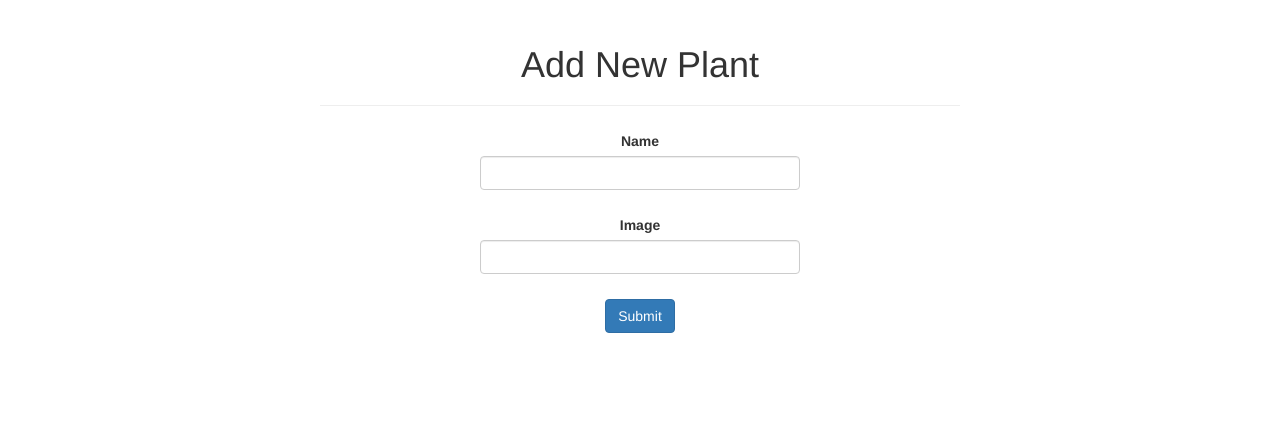
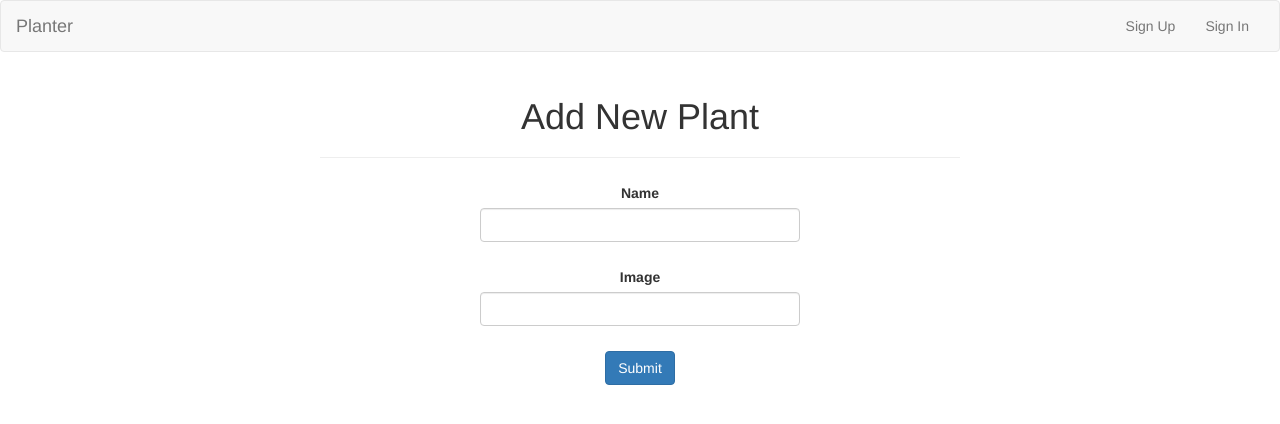
Before and after one commit to bwk103/planter, an Angular app: page /plants/new in a window 1280 px wide. Shown: the top 424 px of the page. Built offline with nearby package versions, Linux system fonts and the light colour scheme.

Commit message:
Add basic header component to front end
Created header component with basic navigation.

```diff
--- a/src/app/app.component.html
+++ b/src/app/app.component.html
@@ -1 +1,2 @@
+<app-header></app-header>
 <router-outlet></router-outlet>
--- a/src/app/app.module.ts
+++ b/src/app/app.module.ts
@@ -8,13 +8,15 @@ import { PlantComponent } from './plant/plant.component';
 import { PlantListComponent } from './plant-list/plant-list.component';
 import { routing } from './app-routes';
 import { PlantNewComponent } from './plant-new/plant-new.component';
+import { HeaderComponent } from './header/header.component';
 
 @NgModule({
   declarations: [
     AppComponent,
     PlantComponent,
     PlantListComponent,
-    PlantNewComponent
+    PlantNewComponent,
+    HeaderComponent
   ],
   imports: [
     BrowserModule,
--- /dev/null
+++ b/src/app/header/header.component.html
@@ -0,0 +1,22 @@
+<nav class="navbar navbar-default">
+  <div class="container-fluid">
+    <!-- Brand and toggle get grouped for better mobile display -->
+    <div class="navbar-header">
+      <button type="button" class="navbar-toggle collapsed" data-toggle="collapse" data-target="#bs-example-navbar-collapse-1" aria-expanded="false">
+        <span class="sr-only">Toggle navigation</span>
+        <span class="icon-bar"></span>
+        <span class="icon-bar"></span>
+        <span class="icon-bar"></span>
+      </button>
+      <a class="navbar-brand" href="#" routerLink="/plants">Planter</a>
+    </div>
+
+    <!-- Collect the nav links, forms, and other content for toggling -->
+    <div class="collapse navbar-collapse" id="bs-example-navbar-collapse-1">
+      <ul class="nav navbar-nav navbar-right">
+        <li><a href="#">Sign Up</a></li>
+        <li><a href="#">Sign In</a></li>
+      </ul>
+    </div><!-- /.navbar-collapse -->
+  </div><!-- /.container-fluid -->
+</nav>
--- /dev/null
+++ b/src/app/header/header.component.ts
@@ -0,0 +1,15 @@
+import { Component, OnInit } from '@angular/core';
+
+@Component({
+  selector: 'app-header',
+  templateUrl: './header.component.html',
+  styleUrls: ['./header.component.css']
+})
+export class HeaderComponent implements OnInit {
+
+  constructor() { }
+
+  ngOnInit() {
+  }
+
+}
```
Also changed, not shown: src/app/header/header.component.css (added), 1 other file (tests, documents, lock files or other folders).
